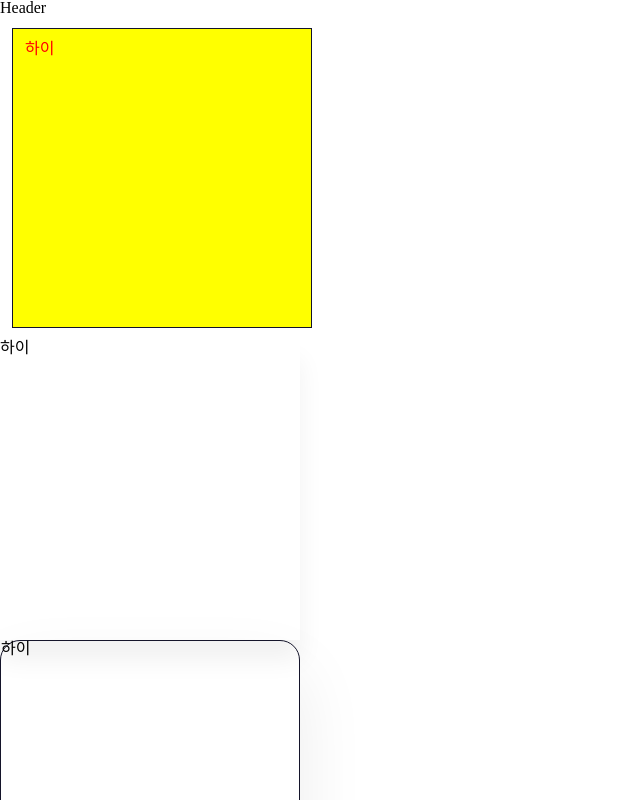
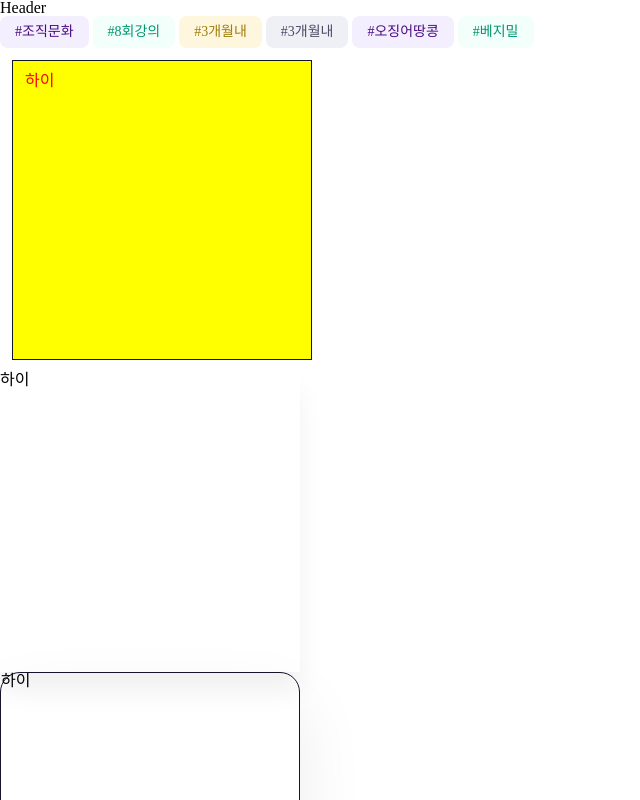
Before and after one commit to Advist-Project/Frontend, a Next.js app: page / in a window 1280 px wide. Shown: the top 800 px of the page, without its empty margins (0-640 px from the left). Built offline with nearby package versions, Linux system fonts and the light colour scheme; a web font is replaced by a local one.

Commit message:
디자인 컴포넌트 Tag 추가

```diff
--- /dev/null
+++ b/src/components/_design/tag.tsx
@@ -0,0 +1,32 @@
+import React from "react";
+import styled from "@emotion/styled";
+import { Colors } from "./colors";
+
+// Heading
+interface ITagProps {
+  color: string;
+}
+export const Tag: React.FC<ITagProps> = ({ children, color }) => {
+  const colorStyles: {[key: string]: any} = {
+    'purple': { bgColor: Colors.primaryLight, color: Colors.primaryDark },
+    'green': { bgColor: Colors.secondaryLight, color: Colors.secondaryDark },
+    'yellow': { bgColor: Colors.tertiaryLight, color: Colors.tertiaryDark },
+    'gray': { bgColor: Colors.gray5, color: Colors.gray1 },
+  }
+  const Tag = styled.li`
+    display: inline-block;
+    font-size: 14px;
+    line-height: 32px;
+    height: 32px;
+    padding: 0 15px;
+    margin-right: 4px;
+    border-radius: 8px;
+    color: ${colorStyles[color].color};
+    background-color: ${colorStyles[color].bgColor};
+
+    &:last-child { margin-right: 0; }
+  `
+  return (
+    <Tag>#{children}</Tag>
+  )
+}
--- /dev/null
+++ b/src/components/_design/tags.tsx
@@ -0,0 +1,19 @@
+import React from "react";
+import { Tag } from "./tag";
+import styled from "@emotion/styled";
+
+interface ITagProps {
+  data: string[];
+}
+export const Tags: React.FC<ITagProps> = ({ data }) => {
+  const color:string[] = ['purple', 'green', 'yellow', 'gray'];
+  const Tags = styled.ul``
+
+  return (
+    <Tags>
+      {data.map((txt, idx) => (
+          <Tag key={idx} color={color[idx % 4]}>{txt}</Tag>
+      ))}
+    </Tags>
+  )
+}
--- a/src/components/ui.tsx
+++ b/src/components/ui.tsx
@@ -2,6 +2,7 @@ import * as _colors from './_design/colors';
 import { Heading as _heading, Text as _text } from './_design/typography';
 import { Button as _button } from './_design/buttons';
 import { Box as _box } from './_design/box';
+import { Tags as _tags } from './_design/tags';
 import { Spacing as _spacing } from './_design/spacing';
 
 // Components
@@ -9,6 +10,7 @@ export const Heading = _heading;
 export const Text = _text;
 export const Button = _button;
 export const Box = _box;
+export const Tags = _tags;
 
 // Variable
 export const Colors = _colors.Colors;
--- a/src/pages/index.tsx
+++ b/src/pages/index.tsx
@@ -1,11 +1,12 @@
 import { Layout } from "components/layout";
-import { Heading, Text, Colors, Gradient, Button, Box, Spacing } from "components/ui";
+import { Heading, Text, Colors, Gradient, Button, Box, Spacing, Tags } from "components/ui";
 
 export default function Home() {
   console.log(Colors, Gradient);
 
   return (
     <Layout>
+      <Tags data={['조직문화','8회강의','3개월내','3개월내','오징어땅콩','베지밀']}/>
       <Box border={1} width="300px"
                       height="300px"
                       style={[
```
